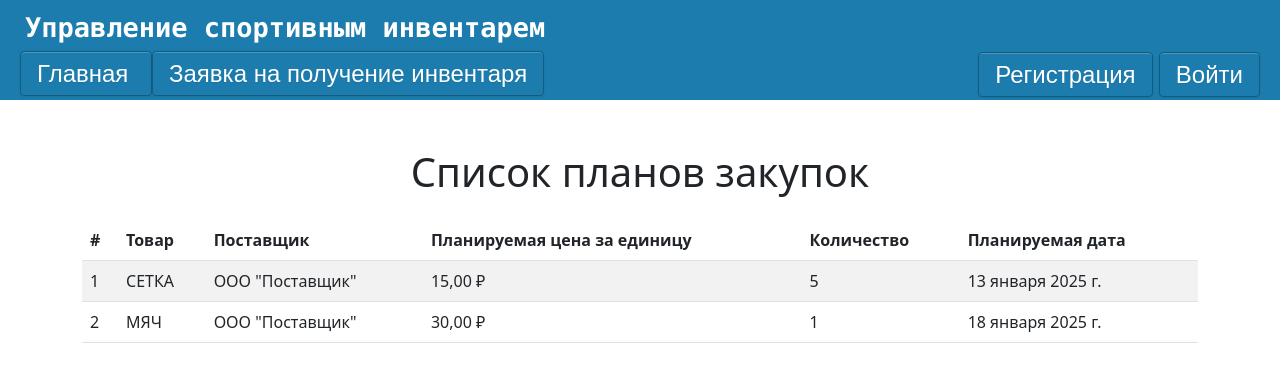
After one commit to CivilianPen/Product-Final, a Django app: page /console/purchase-plans/ in a window 1280 px wide. The commit adds this page. Shown: the top 382 px of the page. Run offline with Django 5.2, Linux system fonts and the light colour scheme; data comes from the database, SQL or seed files in the repository.

Commit message:
check purchase plans

```diff
--- a/Web-App/main/forms.py
+++ b/Web-App/main/forms.py
@@ -46,11 +46,12 @@ class LoginUserForm(AuthenticationForm):
 class PurchasePlanForm(forms.ModelForm):
     class Meta:
         model = PurchasePlan
-        fields = ['item', 'supplier', 'planned_price', 'planned_date']
+        fields = ['item', 'supplier', 'planned_price', 'count', 'planned_date']
         labels = {
             'item': 'Товар',
             'supplier': 'Поставщик',
             'planned_price': 'Планируемая цена',
+            'count': "Количество",
             'planned_date': 'Планируемая дата',
         }
         widgets = {
--- a/Web-App/main/models.py
+++ b/Web-App/main/models.py
@@ -51,6 +51,7 @@ class PurchasePlan(models.Model):
     item = models.ForeignKey(Goods, on_delete=models.CASCADE, related_name='purchase_plans', verbose_name="Товар")
     supplier = models.ForeignKey(Supplier, on_delete=models.SET_NULL, null=True, verbose_name="Поставщик")
     planned_price = models.DecimalField(max_digits=10, decimal_places=2, verbose_name="Планируемая цена")
+    count = models.PositiveIntegerField(default=1, verbose_name="Количество")
     planned_date = models.DateField(verbose_name="Планируемая дата")
 
     class Meta:
@@ -58,4 +59,4 @@ class PurchasePlan(models.Model):
         verbose_name_plural = "Планы закупок"
 
     def __str__(self):
-        return f"{self.item.goods} from {self.supplier.name} at {self.planned_price} on {self.planned_date}"
+        return f"{self.count} {self.item.goods} from {self.supplier.name} at {self.planned_price} on {self.planned_date}"
--- a/Web-App/main/templates/main/add_purchase_plan.html
+++ b/Web-App/main/templates/admin/add_purchase_plan.html
@@ -22,7 +22,7 @@
     <script>
         flatpickr('.flatpickr', {
             enableTime: false, // Если нужно выбирать время
-            dateFormat: "d-m-Y", // Формат даты
+            dateFormat: "Y-m-d", // Формат даты
             locale: "ru" // Локализация
         });
     </script>
--- /dev/null
+++ b/Web-App/main/templates/admin/purchase_plan_list.html
@@ -0,0 +1,45 @@
+{% extends 'main/layout.html' %}
+
+{% block title %}
+    Check All Plans
+{% endblock %}
+
+{% block script %}
+    <meta charset="UTF-8">
+    <meta name="viewport" content="width=device-width, initial-scale=1.0">
+    <link rel="stylesheet" href="https://cdn.jsdelivr.net/npm/bootstrap@5.3.0/dist/css/bootstrap.min.css">
+{% endblock %}
+
+{% block content %}
+    <div class="container mt-5">
+        <h1 class="mb-4">Список планов закупок</h1>
+        {% if plans %}
+            <table class="table table-striped">
+                <thead>
+                    <tr>
+                        <th>#</th>
+                        <th>Товар</th>
+                        <th>Поставщик</th>
+                        <th>Планируемая цена за единицу</th>
+                        <th>Количество</th>
+                        <th>Планируемая дата</th>
+                    </tr>
+                </thead>
+                <tbody>
+                    {% for plan in plans %}
+                        <tr>
+                            <td>{{ forloop.counter }}</td>
+                            <td>{{ plan.item.goods }}</td>
+                            <td>{{ plan.supplier.name }}</td>
+                            <td>{{ plan.planned_price }} ₽</td>
+                            <td>{{ plan.count }}</td>
+                            <td>{{ plan.planned_date }}</td>
+                        </tr>
+                    {% endfor %}
+                </tbody>
+            </table>
+        {% else %}
+            <p>Нет доступных планов закупки.</p>
+        {% endif %}
+    </div>
+{% endblock %}
--- a/Web-App/main/templates/main/Admin.html
+++ b/Web-App/main/templates/main/Admin.html
@@ -6,4 +6,5 @@
 
 {% block content %}
     <a href="{% url 'add_purchase_plan' %}" class = 'btn2'> Добавить план закупок </a>
+    <a href="{% url 'purchase_plan_list' %}" class = 'btn2'> Все планы закупок </a>
 {% endblock %}
--- a/Web-App/main/urls.py
+++ b/Web-App/main/urls.py
@@ -10,5 +10,6 @@ urlpatterns = [
     path('login', LoginUser.as_view(), name="login"),
     path('logout', logout_user, name="logout"),
     path('console',views.AdminPage, name = 'console'),
-    path('add-purchase-plan/', views.add_purchase_plan, name='add_purchase_plan'),
+    path('console/add-purchase-plan/', views.add_purchase_plan, name='add_purchase_plan'),
+    path('console/purchase-plans/', views.purchase_plan_list, name='purchase_plan_list'),
 ]
--- a/Web-App/main/views.py
+++ b/Web-App/main/views.py
@@ -119,6 +119,7 @@ def logout_user(request):
     return redirect('login')
 
 
+# /add-purchase-plan/
 def add_purchase_plan(request):
     if request.method == "POST":
         form = PurchasePlanForm(request.POST)
@@ -127,4 +128,11 @@ def add_purchase_plan(request):
             return redirect('add_purchase_plan')
     else:
         form = PurchasePlanForm()
-    return render(request, 'main/add_purchase_plan.html', {'form': form})
+    return render(request, 'admin/add_purchase_plan.html', {'form': form})
+
+
+# /purchase-plan-list/
+def purchase_plan_list(request):
+    # Получаем все записи из модели PurchasePlan
+    plans = PurchasePlan.objects.select_related('item', 'supplier').all()
+    return render(request, 'admin/purchase_plan_list.html', {'plans': plans})
```
Also changed, not shown: Web-App/db.sqlite3, Web-App/main/migrations/0021_alter_purchaseplan_options_alter_supplier_options_and_more.py (added).
